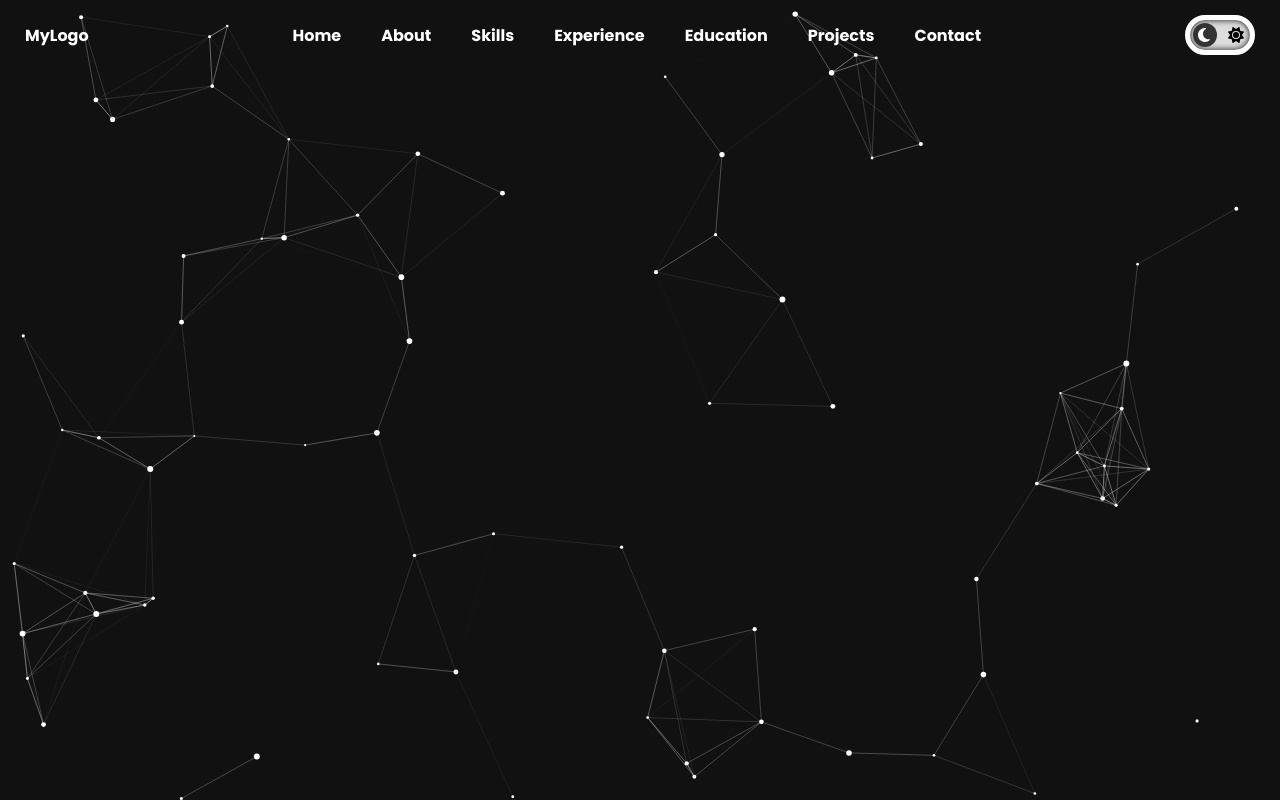
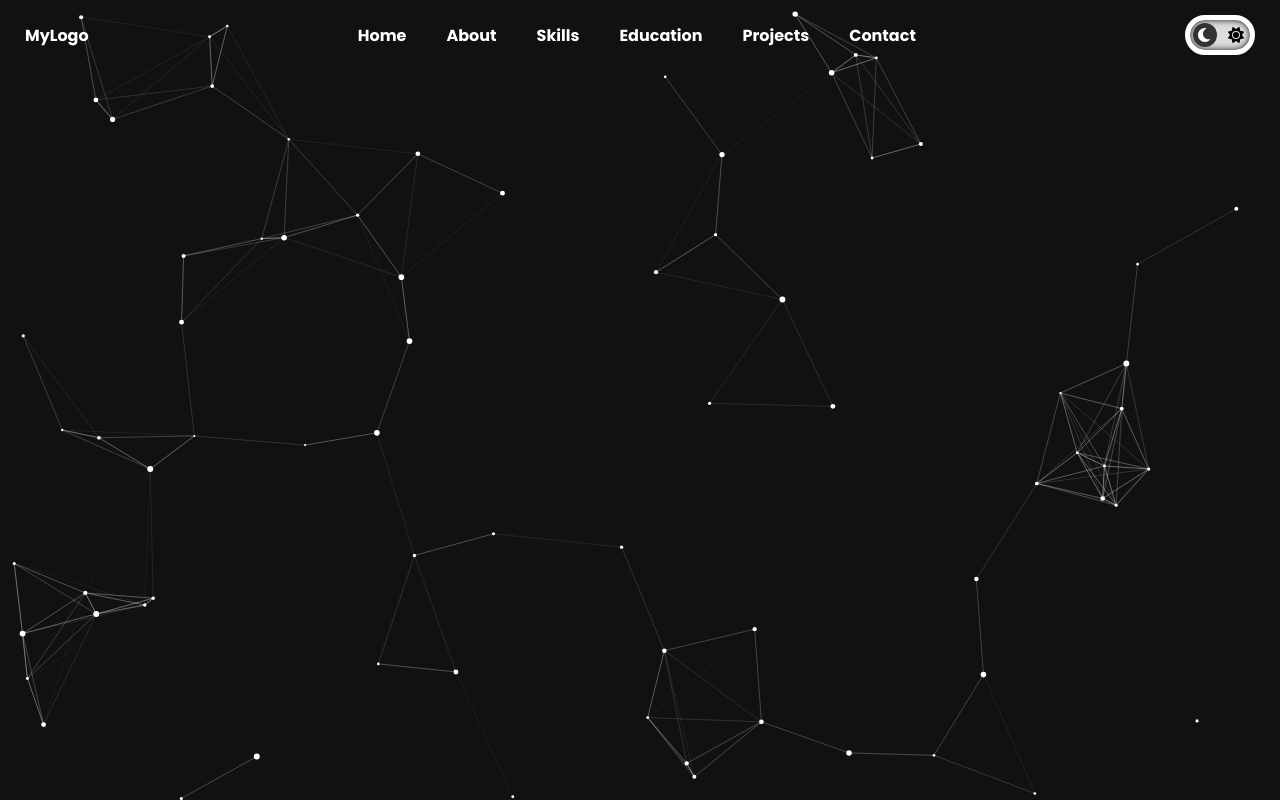
Before and after one commit to Sakthi-DevNinja/My-PortFolio, a React (Create React App) app: page / in a window 1280 px wide. Shown: the top 802 px of the page. Built offline with nearby package versions, Linux system fonts and the light colour scheme; a web font is replaced by a local one.

Commit message:
service and contac

```diff
--- a/src/Header.jsx
+++ b/src/Header.jsx
@@ -43,7 +43,7 @@ const Header = () => {
             <li className="nav-link"><a href="#home" rel="noreferrer">Home</a></li>
             <li className="nav-link"><a href="#aboutme" rel="noreferrer">About</a></li>
             <li className="nav-link"><a href="#skills" rel="noreferrer">Skills</a></li>
-            <li className="nav-link"><a href="#experience" rel="noreferrer">Experience</a></li>
+            {/* <li className="nav-link"><a href="#experience" rel="noreferrer">Experience</a></li> */}
             <li className="nav-link"><a href="#education" rel="noreferrer">Education</a></li>
             <li className="nav-link"><a href="#projects" rel="noreferrer">Projects</a></li>
             <li className="nav-link"><a href="#contact" rel="noreferrer">Contact</a></li>
```
